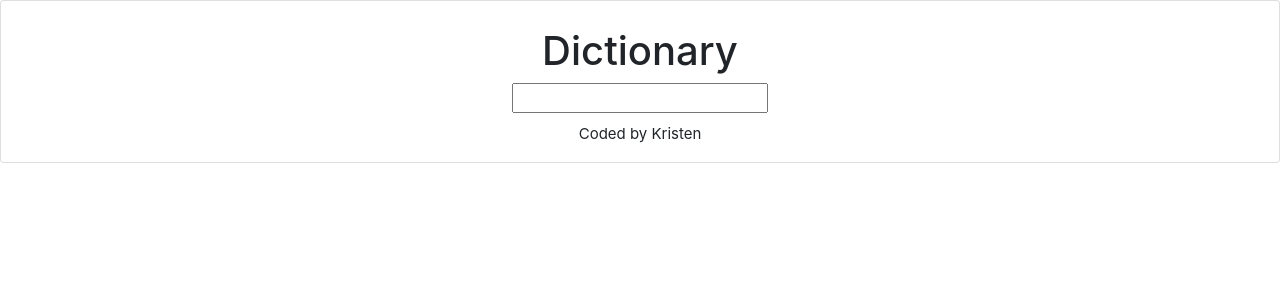
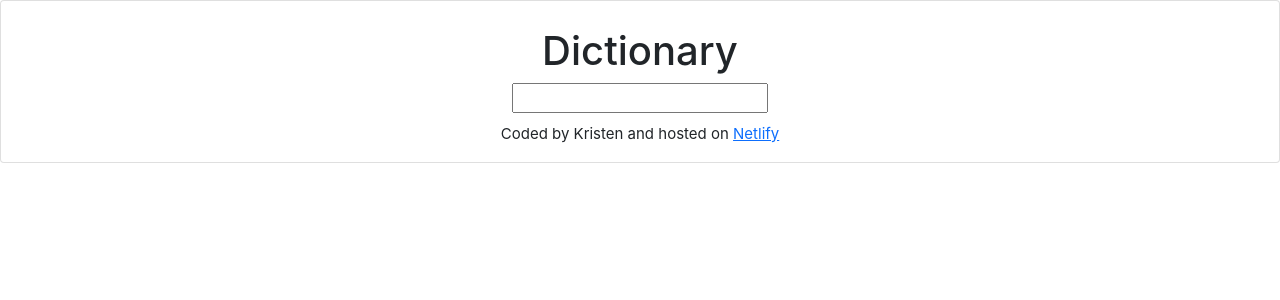
Before and after one commit to Klatona/dictionary-project, a React (Create React App) app: page / in a window 1280 px wide. Shown: the top 300 px of the page. Built offline with nearby package versions, Linux system fonts and the light colour scheme.

Commit message:
added Netlify link

```diff
--- a/src/App.js
+++ b/src/App.js
@@ -16,7 +16,11 @@ export default function App() {
         <Dictionary />
       </main>
       <footer className="Kristen">
-        Coded by Kristen
+        Coded by Kristen and hosted on {" "}
+        <a href="https://jolly-sammet-acc897.netlify.app/" target="_blank"
+          rel="noopener noreferrer">
+          Netlify
+        </a>
       </footer>
    </div>
    </div>
```
